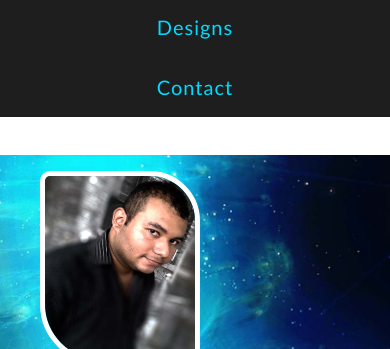
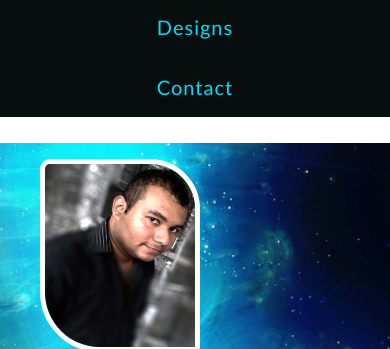
Before and after one commit to yeso126/yeso126.github.io, a plain HTML site: page index.html in a window 390 px wide. Shown: the part 45-394 px from the top of the page. Drawn offline with nearby package versions, Linux system fonts and the light colour scheme.

Commit message:
bug fixes

```diff
--- a/css/estilos.css
+++ b/css/estilos.css
@@ -4,7 +4,7 @@ body{
 }
 
 .mainMenu {
-	background: #1E1E1E;
+	background: none repeat scroll 0% 0% rgb(7, 14, 14);
 	display: flex;
 	flex-direction: row ;
 	justify-content: space-around;
@@ -32,7 +32,6 @@ body{
 	font-size: 24px;
 	line-height: 0.75em;
 	text-align: center;
-
 	font-weight: bold;
 	background-color:  #000;
 	border-width: 5em;
@@ -132,13 +131,15 @@ body{
   	justify-content: flex-start;
   	padding: 1em;
   	height: auto;
+  	top:0px;
   }
   .header {
-  	margin-top: auto;
+  	margin-top: 10px;
   	height: auto;
   	justify-content: flex-start;
   	flex-flow: flex-direction flex-wrap;
-  	top:200px;
+  	top:0px;
+  	position: relative;
   }
   .mainMenu{
   	flex-direction:column;
@@ -152,6 +153,7 @@ body{
   	display: none;
   }
    .footer_img {
+   	top: 0px;
    	height:auto;
    }
   .footer_img img{
@@ -159,4 +161,7 @@ body{
   	height: 100px;
   	width: 100px;
   }
+  .blank {
+  	display: none;
+  }
 }
```
